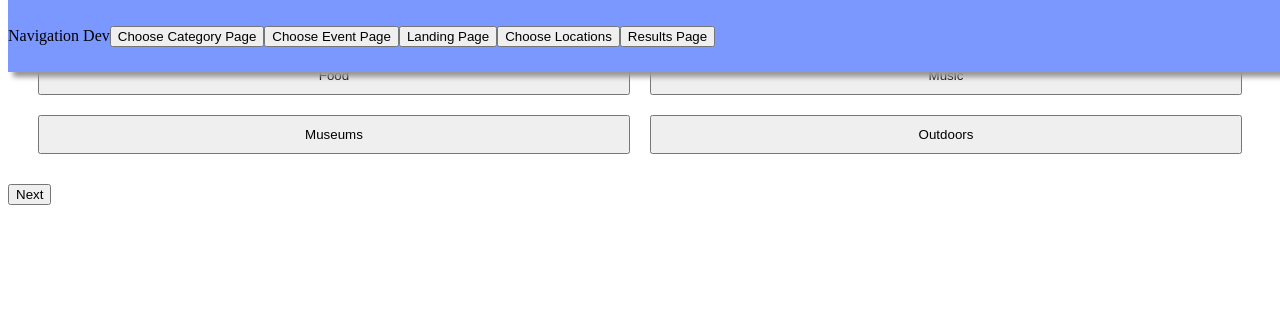
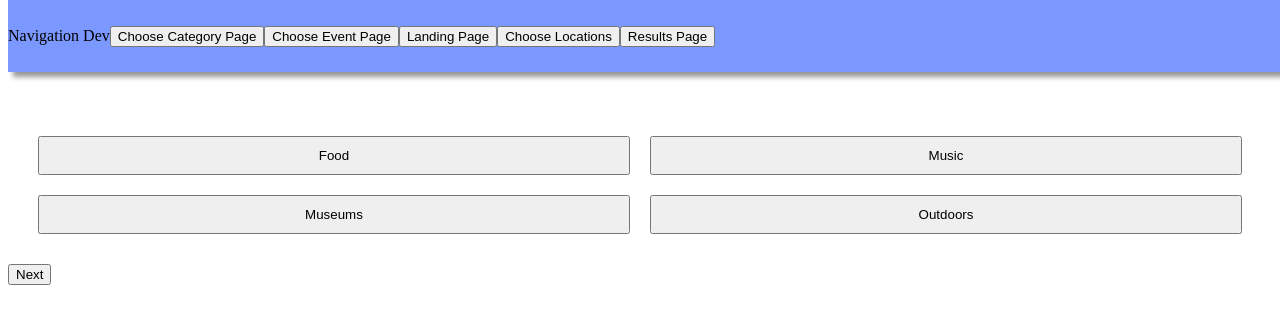
Before and after one commit to CptnPluto/itc-hackathon-socializeMe-client, a React (Create React App) app: page /chooseCategory in a window 1280 px wide. Shown: the top 324 px of the page. Built offline with nearby package versions, Linux system fonts and the light colour scheme.

Commit message:
new categories

```diff
--- a/src/pages/CategoryPage/CategoryPage.css
+++ b/src/pages/CategoryPage/CategoryPage.css
@@ -3,6 +3,7 @@
     justify-content: center;
     margin: auto;
   flex-direction: column;
+  margin-top: 80px;
 }
 .categoryPageButtons{
     display: grid;
--- a/src/pages/LandingPage/LandingPage 2.css
+++ /dev/null
@@ -1,17 +0,0 @@
-.aboutText {
-  display: flex;
-  margin-top: 150px;
-  border: 1px solid red;
-}
-
-.startButton {
-  display: flex;
-  border: 1px solid red;
-  justify-content: flex-end;
-  margin: 230px 30px 0px 0px;
-}
-
-Body {
-  background-image: url("gettyimages-1395722285.jpg");
-  background-color: #cccccc;
-}
```
